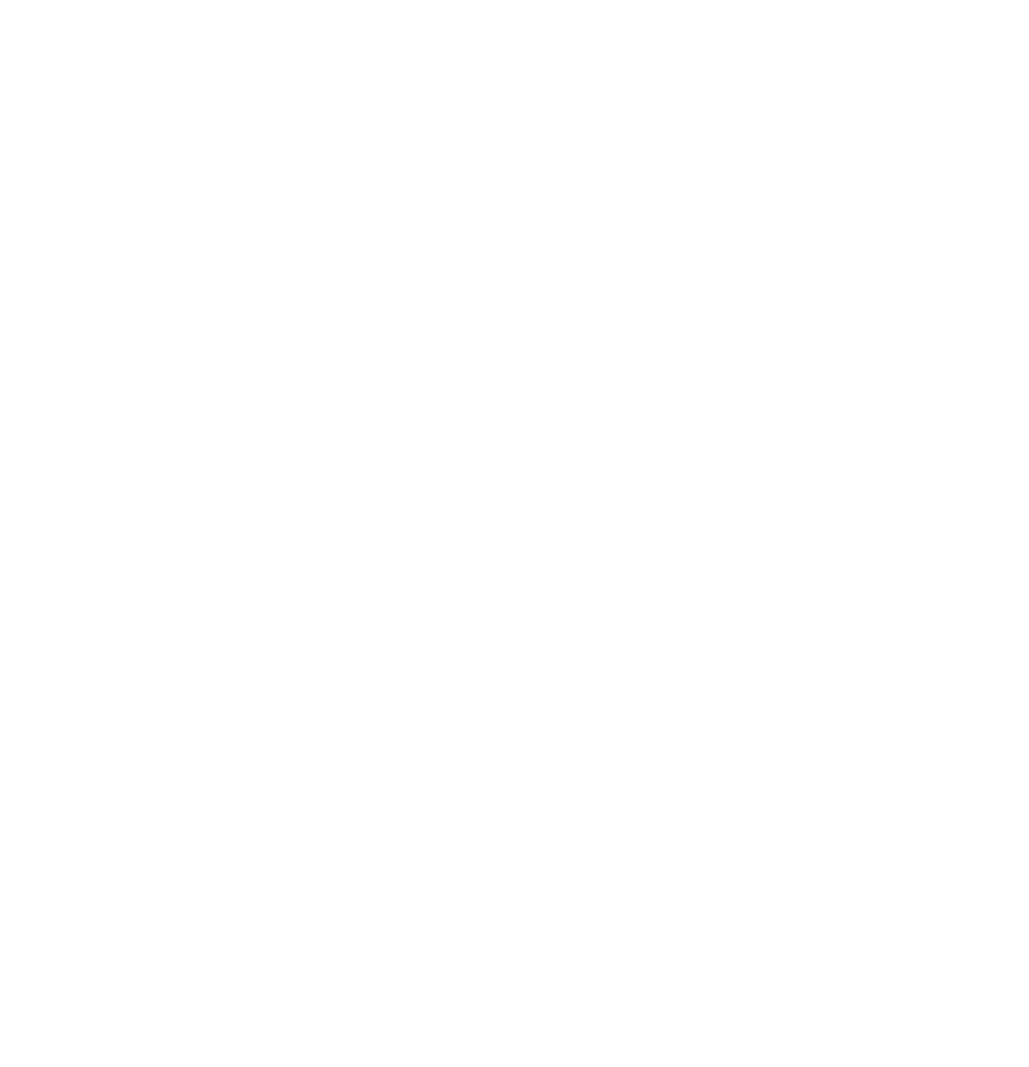
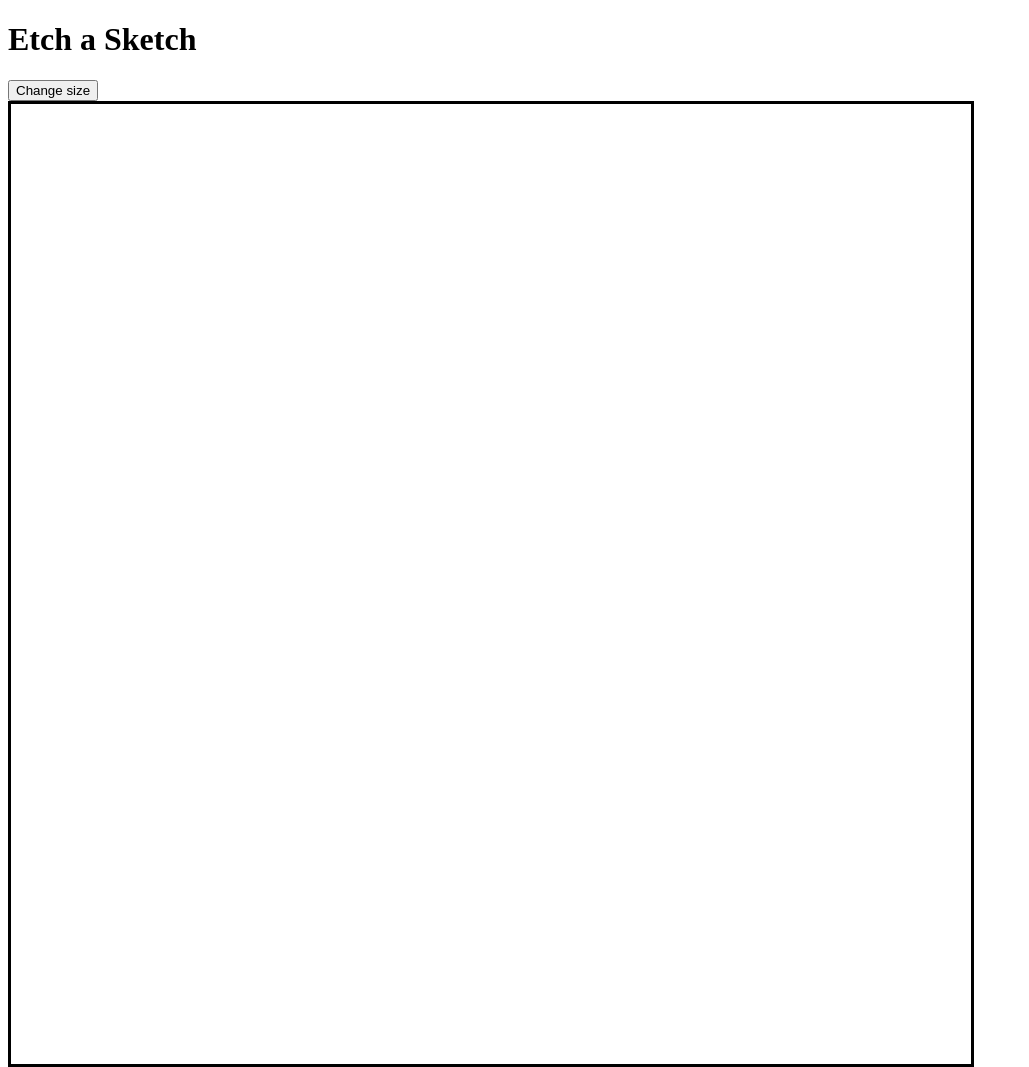
Before and after one commit to EAspera97/odin-etch-a-sketch, a plain HTML site: page index.html in a window 1280 px wide. Shown: the whole page, without its empty margins (0-1029 px from the left). Before the commit the page ends 976 px from the top, so only its background shows below. Drawn offline with Linux system fonts and the light colour scheme.

Commit message:
Ended the Etch-A-Sketch functionality

```diff
--- a/app.js
+++ b/app.js
@@ -1,12 +1,61 @@
-const container = document.getElementById('container');
+const defaultSize = 16;
+const defaultColor = 'white';
 
-function makeRows(rows, columns) {
-    container.style.setProperty('--grid-rows', rows);
-    container.style.setProperty('--grid-columns', columns);
-    for (i = 0; i < (rows * columns); i++) {
-        let grid = document.createElement('div');
-        container.appendChild(grid).className = "grid-item";
-    };
+let currentSize = defaultSize;
+let currentColor = defaultColor;
+
+function setCurrentSize(newSize) {
+    currentSize = newSize;
+}
+
+function setCurrentColor(newColor) {
+    currentColor = newColor;
+}
+
+const grid = document.getElementById('grid');
+const sizeBtn = document.getElementById('sizeBtn');
+
+sizeBtn.onclick = () => updateSizeValue();
+
+function updateSizeValue(){
+    let newSizeValue = parseInt(prompt("Enter a new value (less than 100 please!)"));
+    while(newSizeValue > 100){
+        newSizeValue = parseInt(prompt("I said less than 100 PLEASE"))
+    }
+    // let newSizeInt = parseInt(newSizeValue);
+    setCurrentSize(newSizeValue);
+    reloadGrid();
+}
+
+function reloadGrid(){
+    setupGrid(currentSize);
+}
+
+function setupGrid(size) {
+    grid.style.gridTemplateColumns = `repeat(${size}, 1fr)`
+    grid.style.gridTemplateRows = `repeat(${size}, 1fr)`
+
+    for (let i = 0; i < size * size; i++) {
+        const gridElement = document.createElement('div')
+        gridElement.classList.add('grid-element')
+        gridElement.addEventListener('mouseover', colorIn)
+        // gridElement.addEventListener('mouseout', colorOut)
+        grid.appendChild(gridElement)
+    }
+}
+
+function colorIn(e) {
+    const randomR = Math.floor(Math.random() * 256)
+    const randomG = Math.floor(Math.random() * 256)
+    const randomB = Math.floor(Math.random() * 256)
+    setCurrentColor(`rgb(${randomR}, ${randomG}, ${randomB})`);
+    e.target.style.background = currentColor;
 };
 
-makeRows(16, 16);
+function colorOut(e) {
+    e.target.style.background = defaultColor;
+}
+
+window.onload = () => {
+    setupGrid(defaultSize);
+  }
--- a/index.html
+++ b/index.html
@@ -1,15 +1,27 @@
 <!DOCTYPE html>
 <html lang="en">
+
 <head>
     <meta charset="UTF-8">
     <meta http-equiv="X-UA-Compatible" content="IE=edge">
     <meta name="viewport" content="width=device-width, initial-scale=1.0">
-    <title>Document</title>
+    <title>Etch a Sketch</title>
     <link rel="stylesheet" href="style.css">
     <script src="./app.js" defer></script>
 </head>
+
 <body>
-    <div id="container"></div>
+    <header class="header">
+        <h1>Etch a Sketch</h1>
+    </header>
+    <main class="main">
+        <div class="settings">
+            <button id="sizeBtn">Change size</button>
+        </div>
+        <div id="grid" class="grid"></div>
+    </main>
+
 
 </body>
+
 </html>
--- a/style.css
+++ b/style.css
@@ -1,16 +1,7 @@
-:root {
-    --grid-columns: 1;
-    --grid-rows: 1;
-}
-
-#container {
+.grid {
     display: grid;
-    grid-gap: 0;
-    grid-template-rows: repeat(var(--grid-rows), 60px);
-    grid-template-columns: repeat(var(--grid-columns), 60px);
-}
-
-.grid-item {
-    width: 60px;
-    height: 60px;
+    width: 960px;
+    height: 960px;
+    border-style: solid;
+    border-color: black;
   }
```
